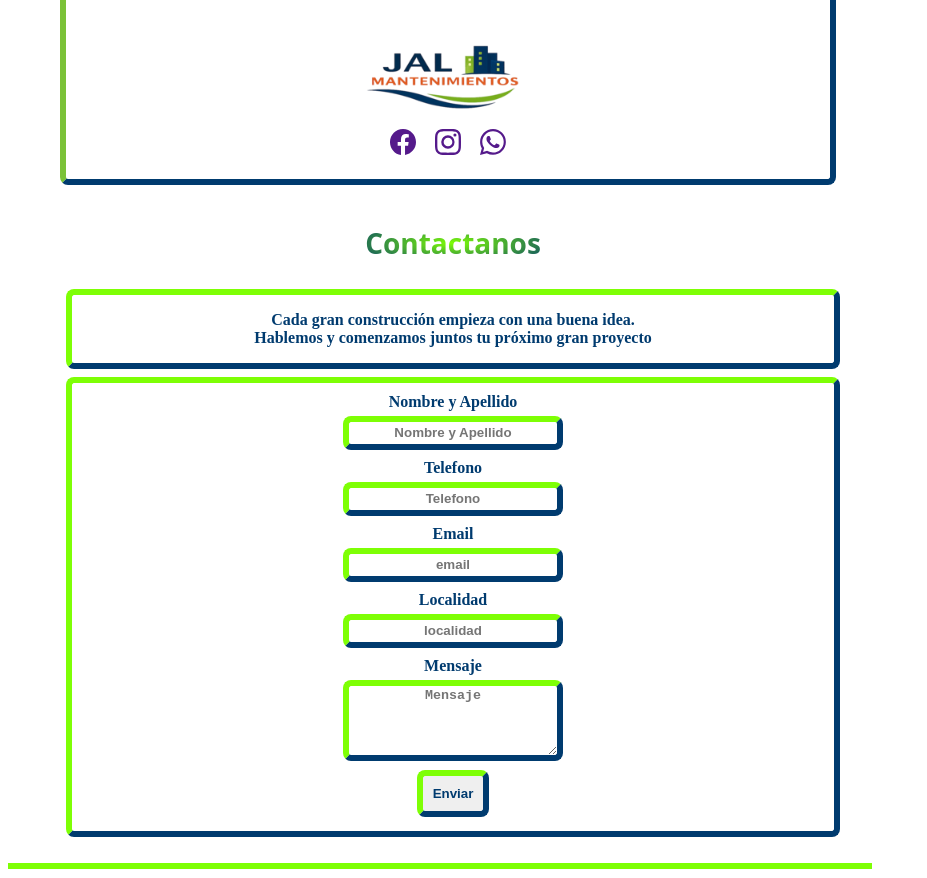
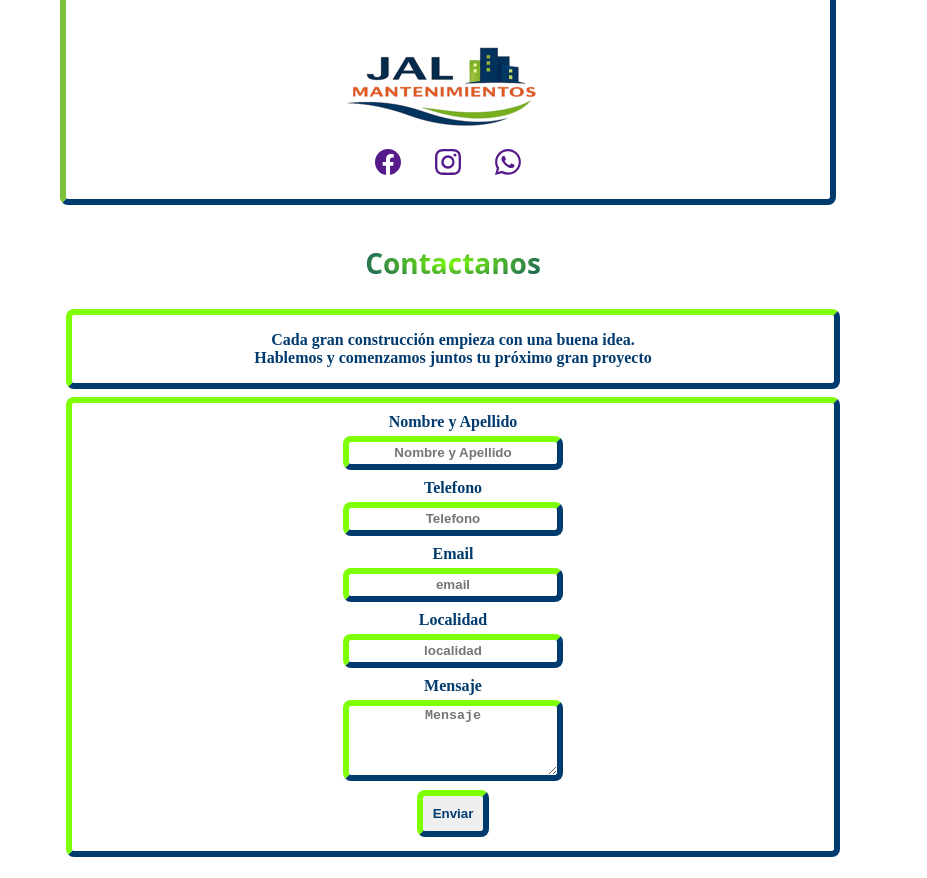
Before and after one commit to Josu98888/frontend-JALConstrucciones, an Angular app: page / in a window 1280 px wide. Shown: the part 825-1703 px from the top of the page, without its empty margins (0-927 px from the left). Built offline with nearby package versions, Linux system fonts and the light colour scheme; no server answers.

Commit message:
Se creó el diseño responsivo en Tablet en el Component social

```diff
--- a/src/app/Components/social-networks/social-networks.component.css
+++ b/src/app/Components/social-networks/social-networks.component.css
@@ -27,3 +27,12 @@
         gap: 19px;
     }
 }
+/*  ------------------- Tablet ----------------------- */
+@media (min-width: 768px) {
+    .social__logo {
+        width: 250px;
+    }
+    .social__containerNetworks {
+        gap: 34px;
+    }
+}
```
